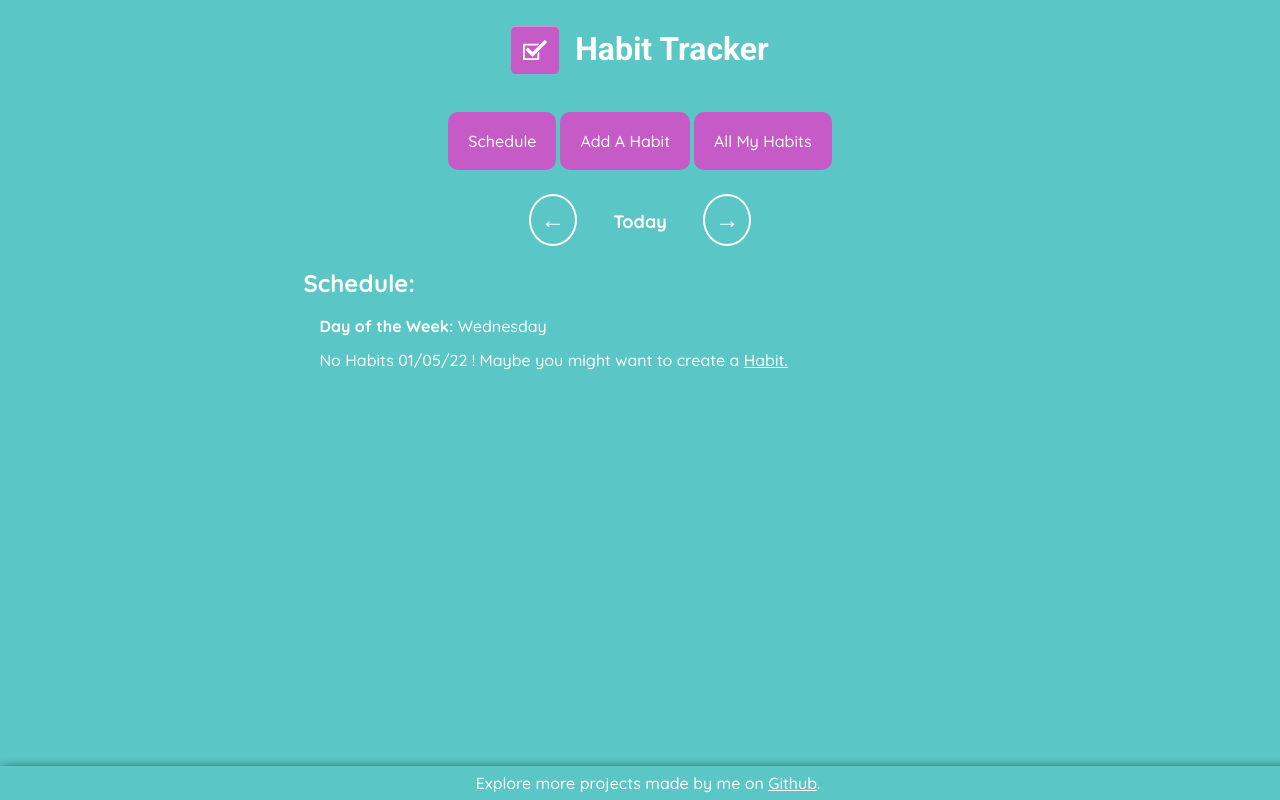
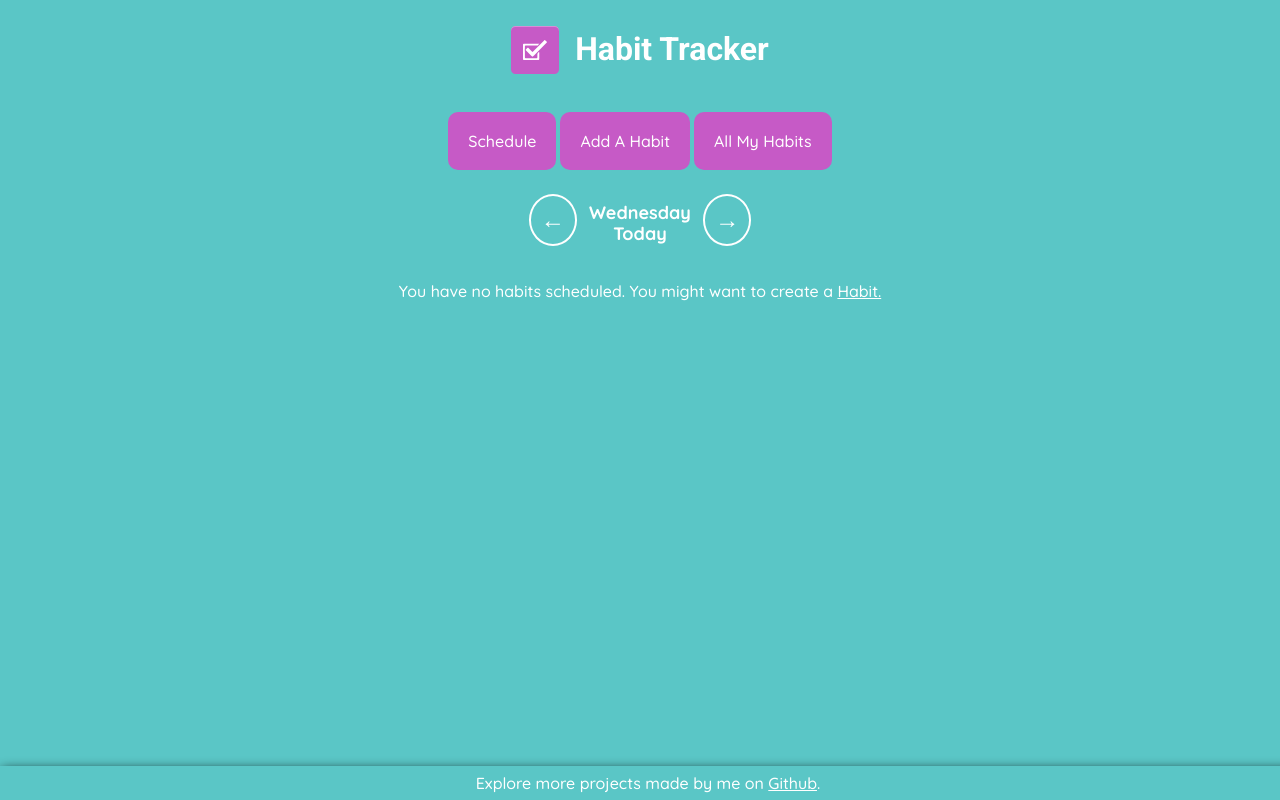
Before and after one commit to syedmwgilani/Habbit-Tracker, a React (Create React App) app: page /habit-tracker/habits in a window 1280 px wide. Built offline with nearby package versions, Linux system fonts and the light colour scheme.

Commit message:
Added date to day-changer and removed text from Habit page.

```diff
--- a/src/Habits.js
+++ b/src/Habits.js
@@ -366,18 +366,10 @@ class Habits extends Component {
             )
         })
 
-        let message = habitsEleMap.length === 0 ?
-            (<p className="pl1">
-                No Habits {this.state.dateShortenedFormatString} ! Maybe you might want to create a <Link to="/habit-tracker/habit-template">Habit.</Link>
-            </p>)
-            : (<p className="pl1">
-                Let's see what habits you have for {this.state.dateShortenedFormatString}!
-            </p>)
-
         const showToday = new Date(this.state.dateShortenedFormatString).toDateString() === new Date().toDateString()
-                            ?
-                            'Today'
-                            : this.state.dateShortenedFormatString
+            ?
+            'Today'
+            : this.state.dateShortenedFormatString
 
         return (
             <main className="grid-wrapper">
@@ -387,15 +379,17 @@ class Habits extends Component {
 
                     <div className="day-changer mt05">
                         <button className="day-changer-button" onClick={event => this.previousDay()}>&larr;</button>
-                            <div className="day-changer-text"> {showToday} </div>
+                        <div className="day-changer-text"> {this.state.dayOfTheWeek} {showToday}</div>
                         <button className="day-changer-button" onClick={event => this.nextDay()}>&rarr;</button>
                     </div>
 
-                    <h2>Schedule:</h2>
-                    <span className="pl1">
-                        <b>Day of the Week:</b> {this.state.dayOfTheWeek}
-                    </span>
-                    {message}
+                    {
+                        habitsEleMap.length === 0
+                        &&
+                        (<p className="pt1 text-align-center">
+                            You have no habits scheduled. You might want to create a <Link to="/habit-tracker/habit-template">Habit.</Link>
+                        </p>)
+                    }
                     <ul>
                         {habitsEleMap}
                     </ul>
--- a/src/index.css
+++ b/src/index.css
@@ -118,6 +118,10 @@ nav a.tab {
     margin-right: 1rem;
 }
 
+.text-align-center {
+    text-align: center;
+}
+
 .inline-block {
     display: inline-block;
 }
@@ -137,6 +141,7 @@ nav a.tab {
     width: 10ch;
     font-weight: 900;
     font-size: large;
+    vertical-align: middle;
 }
 
 .day-changer-button {
```
